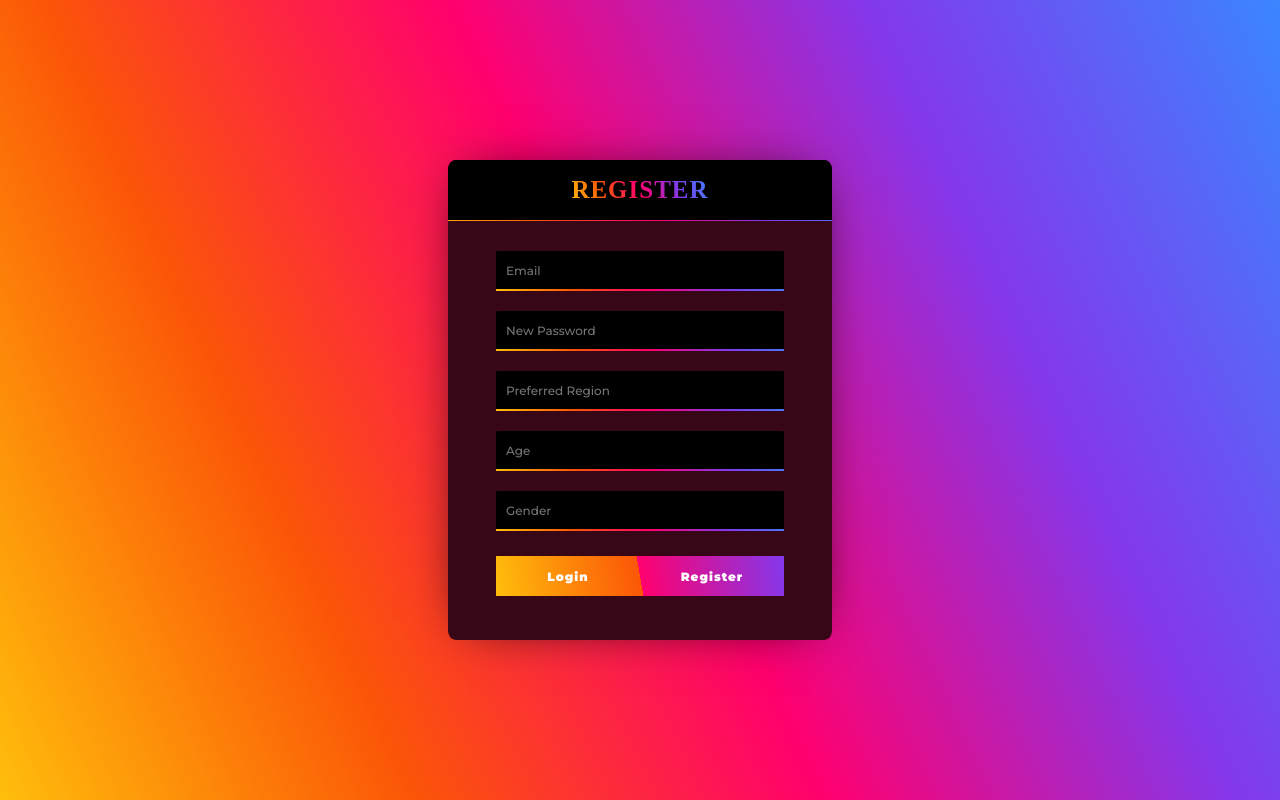
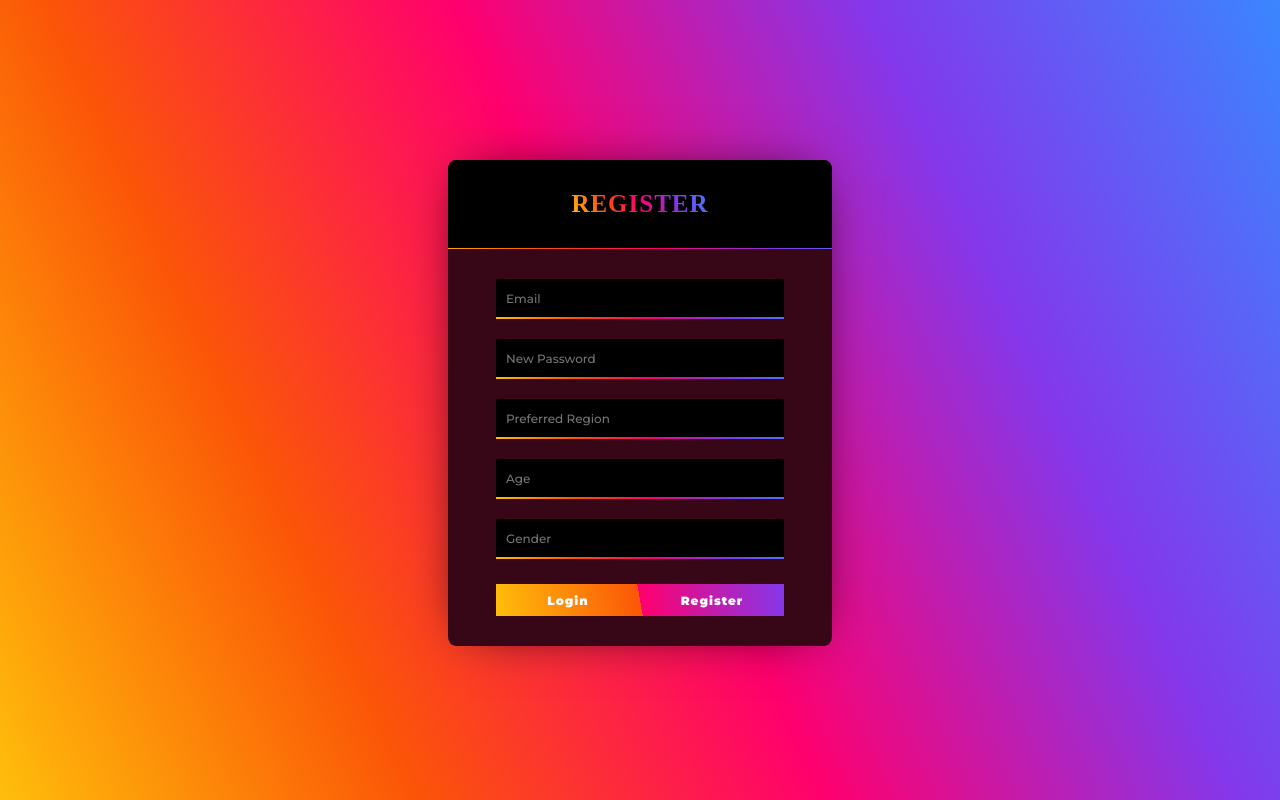
Before and after one commit to LanceC93/uga_hacks, a plain HTML site: page UGAHacksLogin/login_index.html in a window 1280 px wide. Drawn offline with Linux system fonts and the light colour scheme; a web font is replaced by a local one.

Commit message:
updated css to auto change height

```diff
--- a/UGAHacksLogin/login_index.css
+++ b/UGAHacksLogin/login_index.css
@@ -16,14 +16,17 @@ html, body {
     outline: none;
 }
 #content_container {
+    text-align: center;
+    padding-bottom: 4%;
     width: 30%;
     /*changed*/
     height: 60%;
 }
 
 #form_container {
+    /*display: inline-block;*/
     width: 100%;
-    height: 100%;
+    height: auto;
 
     background-color: #370617;
     /* changed box shadow */
@@ -34,8 +37,9 @@ html, body {
 }
 
 #form_header_container {
+    display: inline-block;
     width: 100%;
-    height: 5%;
+    /*height: 5%;*/
 
     display: flex;
     justify-content: center;
@@ -116,6 +120,9 @@ input {
     float: left;
 
     margin-top: 5px;
+    margin-bottom: 30px;
+    padding-top: 3%;
+    padding-bottom: 3%;
 }
 
 #button_container button {
```
